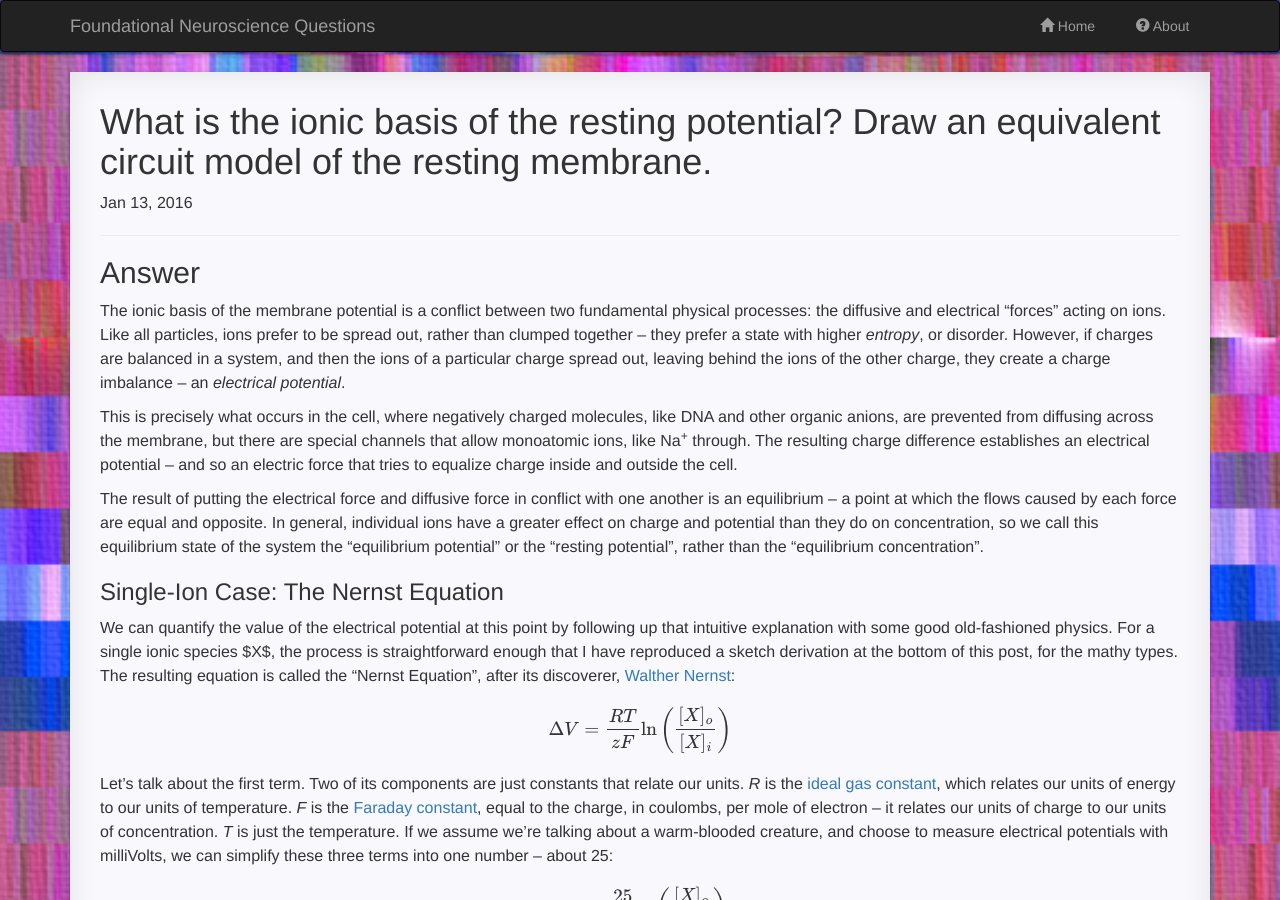
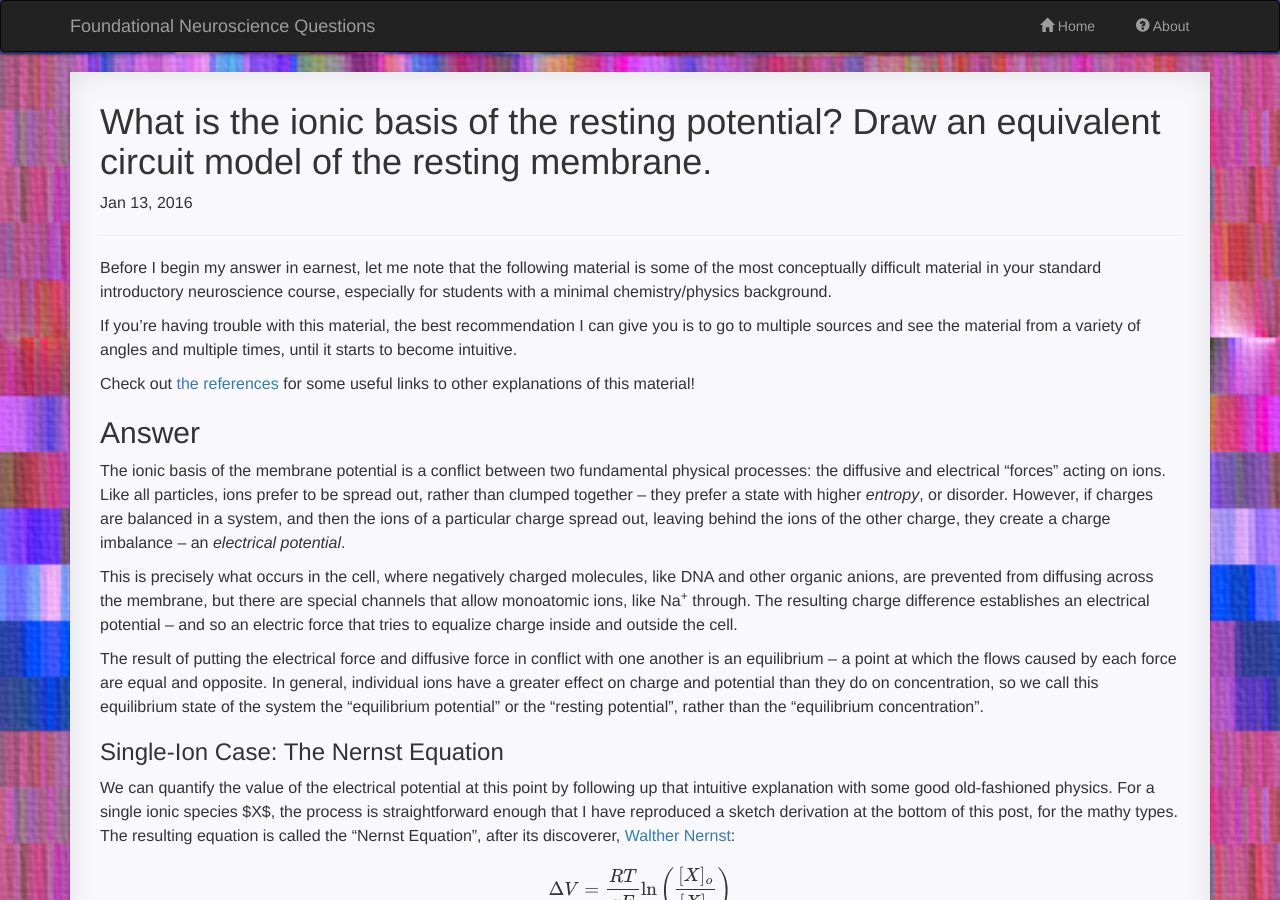
Before and after one commit to charlesfrye/FoundationalNeuroscience, a Jekyll site: the page built from _posts/2016-01-13-22.md, in a window 1280 px wide and 900 px high. Built offline with Jekyll 4.4.1, drawn with Linux system fonts in a browser that asks for light colours; nearby versions of some CDN libraries; formulas are drawn with MathJax 3; a style sheet for code colours, icons or effects is not loaded.

Commit message:
Adds intro paragraph

```diff
--- a/_posts/2016-01-13-22.md
+++ b/_posts/2016-01-13-22.md
@@ -5,6 +5,19 @@ date:	2016-01-13
 category:	"neuronal-biophysics"
 ---
 <script type="text/javascript" src="http://cdn.mathjax.org/mathjax/latest/MathJax.js?config=TeX-AMS-MML_HTMLorMML"></script>
+
+Before I begin my answer in earnest, let me note that
+the following material is some of the most conceptually difficult material
+in your standard introductory neuroscience course,
+especially for students with a minimal chemistry/physics background.
+
+If you're having trouble with this material, the best recommendation
+I can give you is to go to multiple sources and see the material
+from a variety of angles and multiple times,
+until it starts to become intuitive.
+
+Check out [the references](#refs)
+for some useful links to other explanations of this material!
 
 ## Answer
 
@@ -321,7 +334,7 @@ Nernst related the two proportionality constants, discovering the terms they had
 "Nernst Equation" that appears above.
 However, the best and most general proof of the relation is actually due to Einstein!
 
-### Refs
+### <a name="refs"></a>Refs
 
 1. Kandel & Schwartz 5e, _Membrane Potential and the Passive Electrical Properties of the Neuron_, Ch. 2-6.
 1. [Khan Academy](https://khanacademy.org) is an excellent resource for this material.
```
